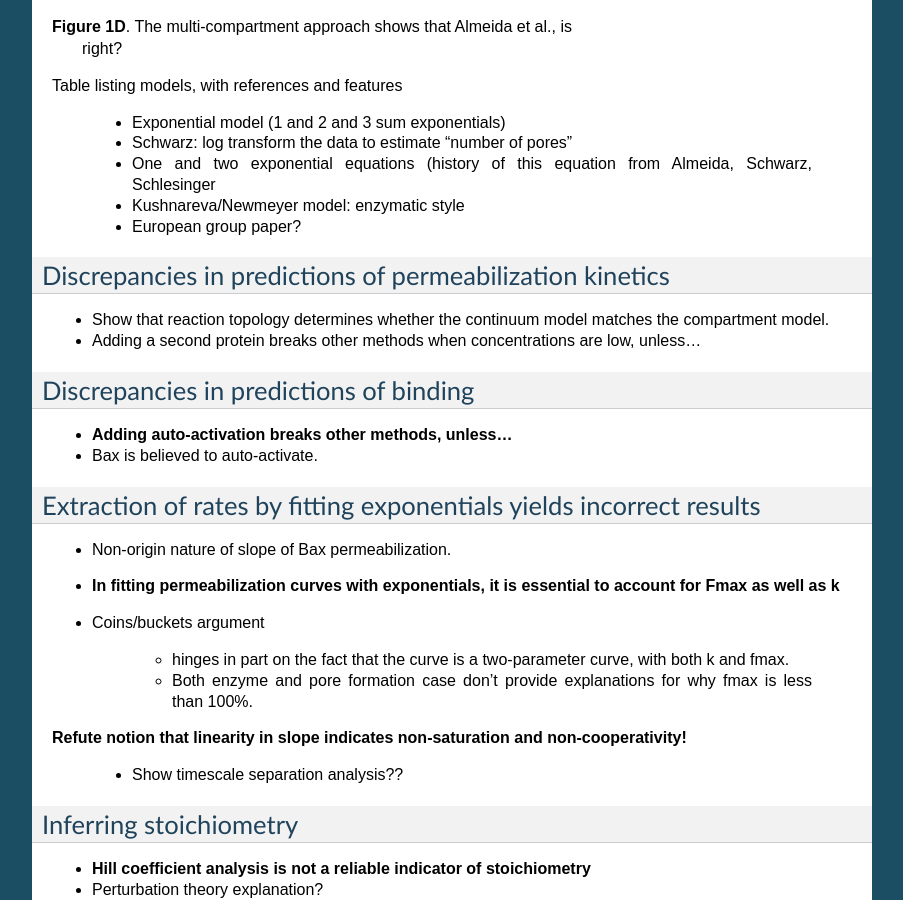
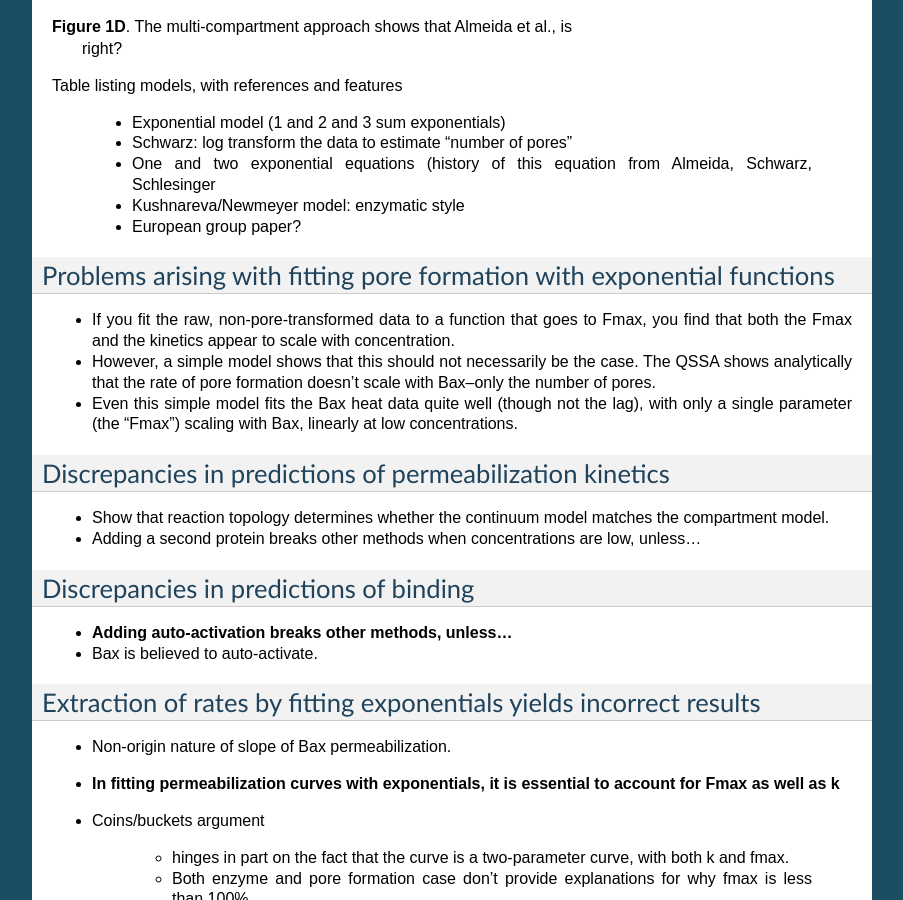
Before and after one commit to johnbachman/tBidBaxLipo, a Sphinx documentation site: the page built from doc/thesis/stochastic_models/results.rst, in a window 1280 px wide and 900 px high, scrolled down 1489 px. Shown: the whole window, without its empty margins (198-1101 px from the left). Built offline with Sphinx 7.4.7, drawn with Linux system fonts in a browser that asks for light colours; some of the changed text lies outside the part shown.

```diff
--- a/doc/thesis/stochastic_models/results.rst
+++ b/doc/thesis/stochastic_models/results.rst
@@ -113,6 +113,21 @@ Table listing models, with references and features
 
     - European group paper?
 
+Problems arising with fitting pore formation with exponential functions
+-----------------------------------------------------------------------
+
+* If you fit the raw, non-pore-transformed data to a function that goes to
+  Fmax, you find that both the Fmax and the kinetics appear to scale with
+  concentration.
+
+* However, a simple model shows that this should not necessarily be the case.
+  The QSSA shows analytically that the rate of pore formation doesn't scale with
+  Bax--only the number of pores.
+
+* Even this simple model fits the Bax heat data quite well (though not the
+  lag), with only a single parameter (the "Fmax") scaling with Bax, linearly at
+  low concentrations.
+
 Discrepancies in predictions of permeabilization kinetics
 ---------------------------------------------------------
 
```
Also changed, not shown: doc/thesis/stochastic_models/discussion.rst (+8 -0 lines).
